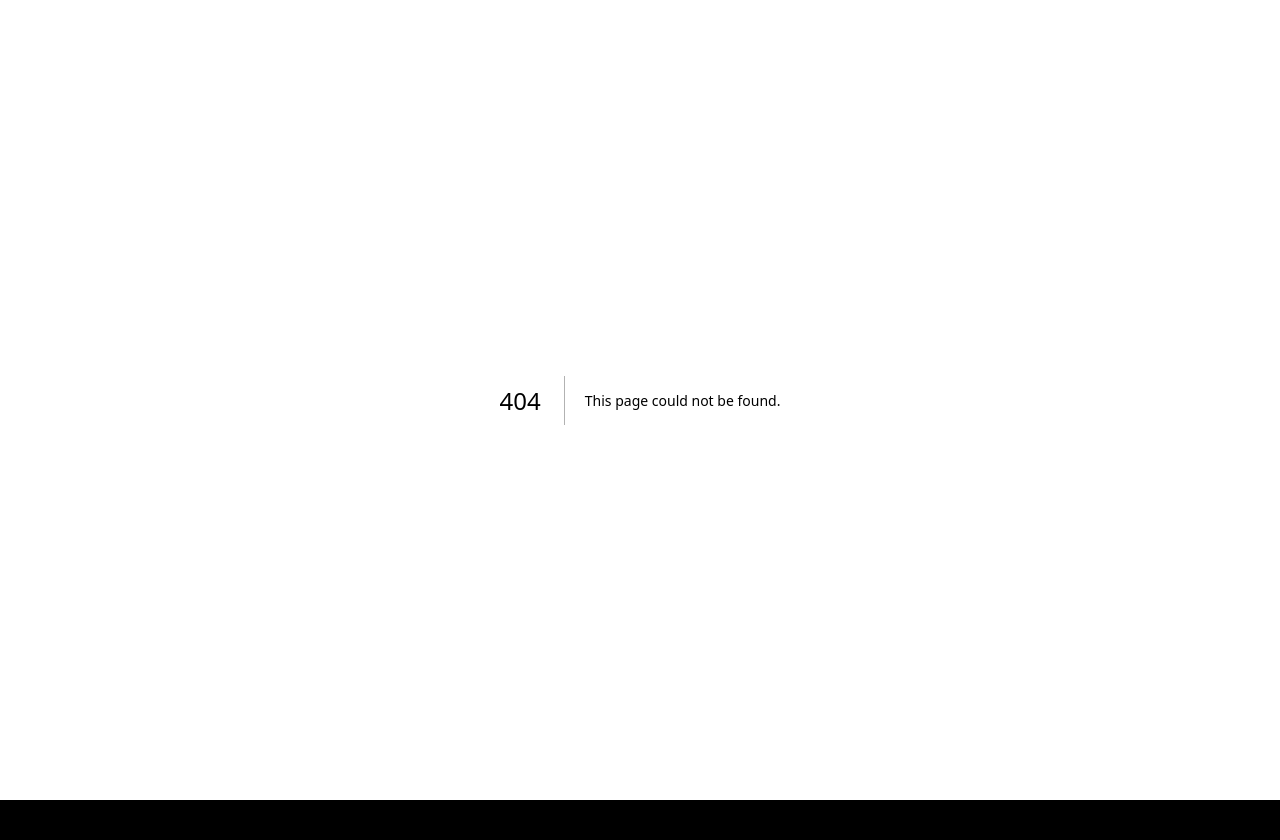
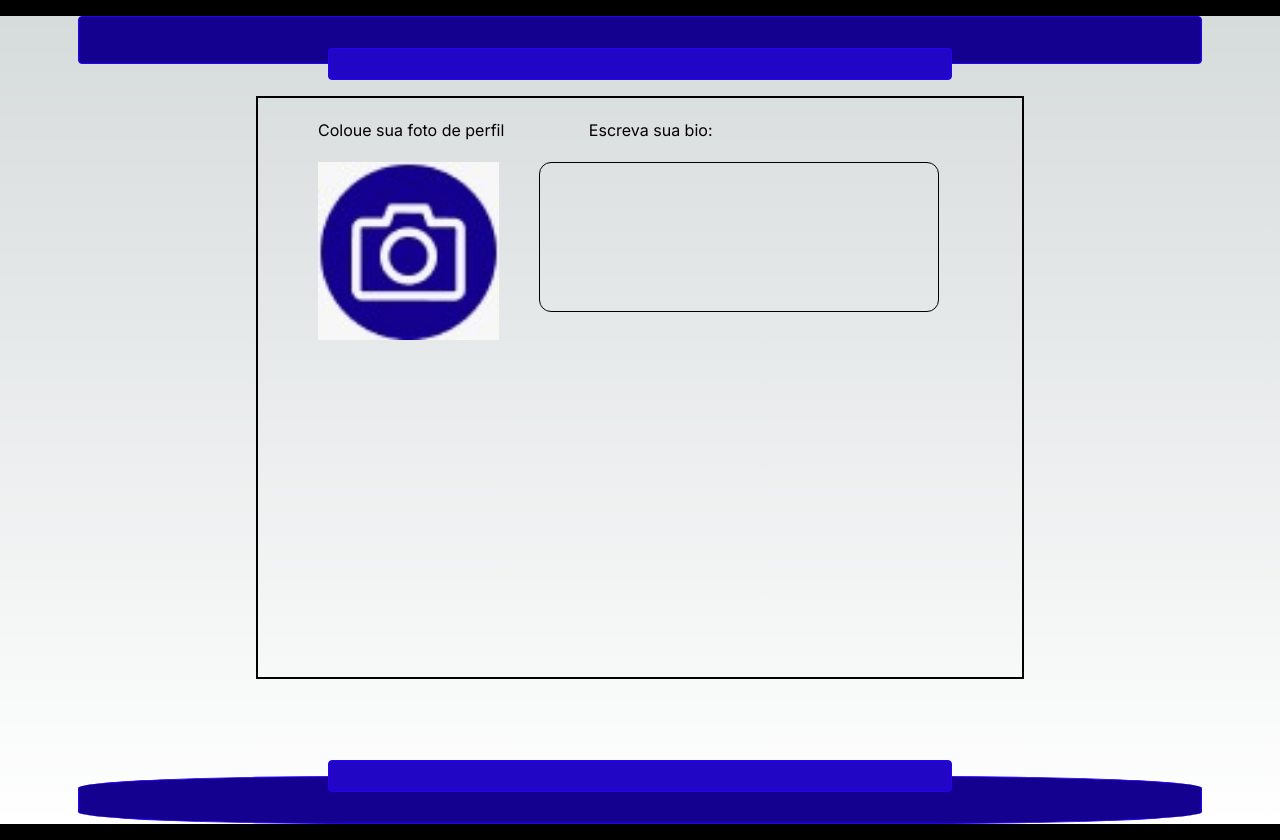
Before and after one commit to ExecutionCSR/matchband, a Next.js app: page /perfil in a window 1280 px wide. Before the commit this address had no page. Before the commit the page ends 800 px from the top, so only its background shows below. Built offline with nearby package versions, Linux system fonts and the light colour scheme.

Commit message:
criar perfil inicio

```diff
--- /dev/null
+++ b/src/app/perfil/page.jsx
@@ -0,0 +1,46 @@
+import Image from "next/image";
+import foto from "../../../public/foto.jpeg";
+const Criarperfil = () => {
+  return (
+    <>
+      <div className="m-4 flex flex-col justify-center  items-center">
+        <div className="h-[3rem] w-[90%] bg-[#150190] rounded border-[1px] border-[#2400FF] "></div>
+        <div className="z-10 h-[2rem] w-[50%] rounded border-[1px] bg-[#2107C5] border-[#2400FF] mt-[-1rem]"></div>
+      </div>
+
+      <div className="  w-[90% ] max-w-[80%] h-[81vh] ">
+        <div className="  ml-[25%] p-5 h-[90%] border-solid border-2  border-black ">
+          <div>
+            <span className="m-10">Coloue sua foto de perfil</span>
+            <span className="m-10"> Escreva sua bio:</span>
+          </div>
+
+          <div className="flex mt-5 w-[100%]">
+            <div className="w-[25%]  bg-red-600 ml-10 mr-10 h-[90%]">
+              <Image className="w-[100%]  h-[100%]" alt="foto" src={foto} />
+            </div>
+
+            <div className="w-[50vh] border rounded-xl border-black h-[150px]"></div>
+          </div>
+        </div>
+
+      </div>
+
+
+      <div className="m-4 flex flex-col-reverse justify-center  items-center">
+        <div className="h-[3rem] w-[90%] rounded-[25%] bg-[#150190] border-[1px]  border-[#2400FF] bg-"></div>
+        <div className="z-10 h-[2rem] w-[50%] rounded border-[1px] bg-[#2107C5] border-[#2400FF] mb-[-1rem]"></div>
+      </div>
+    </>
+  );
+};
+
+export async function getServerSideProps(ctx) {
+  return {
+    props: {
+      data: null,
+    },
+  };
+}
+
+export default Criarperfil;
```
Also changed, not shown: public/foto.jpeg (added).
